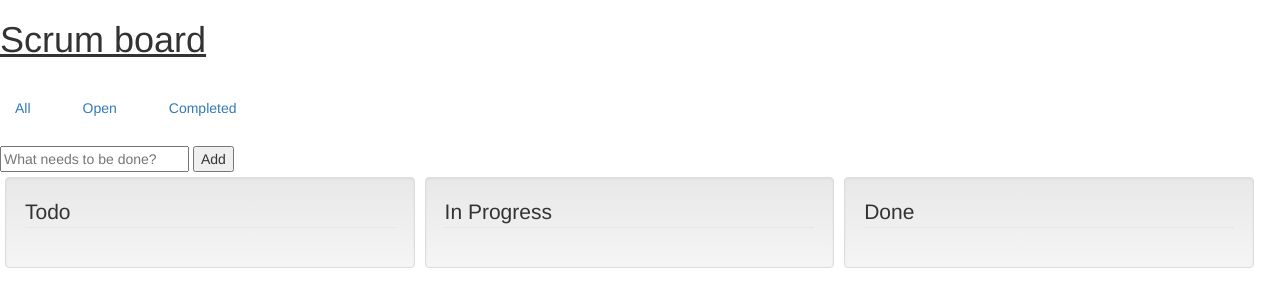
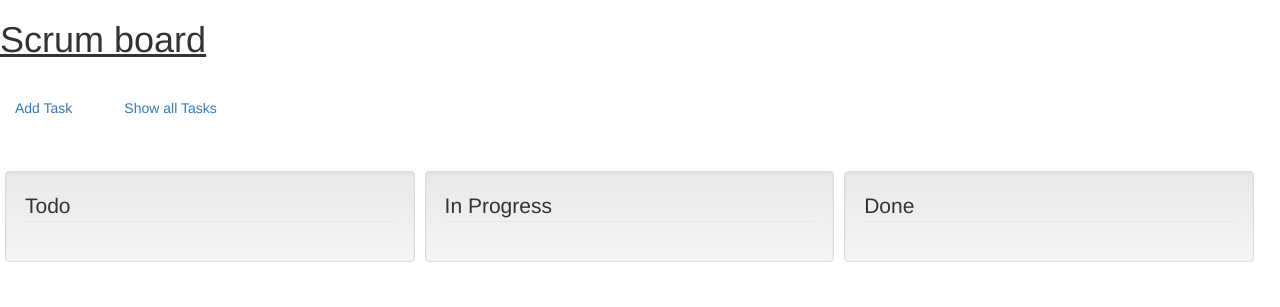
Before and after one commit to mtwords/Scrum-Board, a Node server app: page / in a window 1280 px wide. Shown: the top 307 px of the page. Run offline with Node 20, Linux system fonts and the light colour scheme; some libraries are stand-ins or nearby versions.

Commit message:
added new task functionality

```diff
--- a/public/index.html
+++ b/public/index.html
@@ -24,12 +24,10 @@
 
 <div id="taskapp">
     <ul class="nav nav-pills">
-        <li class="all-pill"><a href="#all">All</a></li>
-        <li class="open-pill"><a href="#open">Open</a></li>
-        <li class="completed-pill"><a href="#completed">Completed</a></li>
+        <li class="add-pill"><a href="#add">Add Task</a></li>
+        <li class="all-pill"><a href="#all">Show all Tasks</a></li>
     </ul>
-    <input id="new-todo" type="text" placeholder="What needs to be done?">
-    <input id="add-item" type="button" value="Add">
+
     <br />
 
     <div id="todo" class="well pull-left">
@@ -70,10 +68,39 @@
 
 <!-- Template for adding a new Task / Card -->
 <script type="text/template" id="item-add-template">
-    <div>
-        <input id="title" type="text" placeholder="Title">
-        <inupt id="description" type="text" placeholder="Description">
-    </div>
+    <form class="form-horizontal" role="form">
+        <div class="form-groupe">
+            <label for="title">Title</label>
+            <input id="title" class="form-control" type="text" placeholder="Title..." />
+        </div>
+        <div class="form-groupe">
+            <label for="description">Description</label>
+            <input id="description" class="form-control" type="text" placeholder="Description..." />
+        </div>
+        <div class="form-groupe">
+            <label for="estimate">Estimate</label>
+            <select id="estimate" class="form-control" width="50px">
+                <option>1</option>
+                <option>2</option>
+                <option>3</option>
+                <option>5</option>
+                <option>8</option>
+            </select>
+        </div>
+        <div class="form-groupe">
+            <label for="responsible">Responsible</label>
+            <input id="responsible" class="form-control" type="text" placeholder="Responsible person..." />
+        </div>
+        <div class="form-groupe">
+            <label for="state">State</label>
+            <select id="state" class="form-control">
+                <option>todo</option>
+                <option>progress</option>
+                <option>done</option>
+            </select>
+        </div>
+        <button type="submit" id="save-task" class="btn btn-default">Save</button>
+    </form>
 </script>
 
 <script src="js/underscore.js"></script>
--- a/public/task.js
+++ b/public/task.js
@@ -1,8 +1,11 @@
 $(function () {
+    'use strict';
 
+    // --------------------- models ---------------------
 
-// Model
-
+    /**
+     * Main task model
+     */
     var Task = Backbone.Model.extend({
         defaults: {
             title: '',
@@ -16,9 +19,11 @@ $(function () {
         toggle: function () {
           this.save({done: !this.get('done')});
         }
-
     });
 
+    /**
+     * Collection of Task models
+     */
     var TasksCollection = Backbone.Collection.extend({
         model: Task,
         url: '/tasks',
@@ -43,13 +48,12 @@ $(function () {
         }
     });
 
-
-
-
+    // --------------------- views ---------------------
+    /**
+     * View of a single Task
+     */
     var TaskView = Backbone.View.extend({
-
         tagName: 'li',
-
         template: _.template($('#item-template').html()),
 
         events: {
@@ -91,15 +95,54 @@ $(function () {
         }
     });
 
-  // Router
+    /**
+     * View of the Task form. Used for creating new Tasks.
+     */
+    var TaskFormView = Backbone.View.extend({
+        //tagName: 'div',
+        //className: 'modal',
+        template: _.template($('#item-add-template').html()),
 
+        events: {
+            'click #save-task': 'saveTask',
+        },
+
+        render: function() {
+            this.$el.html(this.template(this.model.toJSON()));
+
+            this.$('#title').val(this.model.get('title'));
+            this.$('#description').val(this.model.get('description'));
+            this.$('#estimate').val(this.model.get('estimate'));
+            this.$('#responsible').val(this.model.get('responsible'));
+            this.$('#state').val(this.model.get('state'));
+
+            return this;
+        },
+
+        saveTask: function() {
+            this.model.set('title', this.$('#title').val());
+            this.model.set('description', this.$('#description').val());
+            this.model.set('estimate', this.$('#estimate').val());
+            this.model.set('responsible', this.$('#responsible').val());
+            this.model.set('state', this.$('#state').val());
+
+            //this.model.save(this.model.toJSON());
+            //taskList.addItem(this.model);
+            taskList.createItem(this.model);
+            Backbone.history.navigate("/", {trigger: true});
+            $('#modal').empty();
+        }
+    });
+
+    // --------------------- routers ---------------------
+    /**
+     * Main task router
+     */
     var TaskRouter = Backbone.Router.extend({
-
         routes: {
             '' : 'showAllTasks',
+            'add': 'addTask',
             'all': 'showAllTasks',
-      'open': 'showOpenTasks',
-      'completed' : 'showCompletedTasks'
         },
 
         setApp: function(app) {
@@ -114,21 +157,16 @@ $(function () {
             console.log('showing all Tasks');
             this.app.showAll();
         },
-    showOpenTasks: function() {
-      console.log('showing open Tasks');
-      this.app.showOpen();
-    },
-    showCompletedTasks: function() {
-      console.log('showing completed Tasks');
-      this.app.showCompleted();
+        addTask: function() {
+            console.log('showing form for creating a new Task');
+            this.app.showNewTaskForm();
         }
-
     });
 
 
+    // --------------------- application ---------------------
     var TaskList = Backbone.View.extend({
         el: $('#taskapp'),
-
 
         events: {
             'click #add-item': 'createItem',
@@ -149,7 +187,6 @@ $(function () {
             this.listenTo(this.tasks, 'reload', this.reload);
 
             this.tasks.fetch({reset: true});
-
         },
 
         addItem: function (item) {
@@ -177,38 +214,31 @@ $(function () {
             if (e.keyCode != 13) return;
             this.createItem();
         },
-    createItem: function () {
+        createItem: function (item) {
+            this.tasks.create(item.toJSON());
+            /*
             if (!this.input.val()) return;
             this.tasks.create({ title: this.input.val() });
             this.input.val('');
+            */
         },
 
-    showOpen: function() {
-      console.log('get open Items');
-      this.tasks.open();
-      console.log('nr. of items:' + this.tasks.length);
-    },
-    showCompleted: function() {
-      console.log('get completed Items');
-      this.tasks.completed();
-      console.log('nr. of items:' + this.tasks.length);
+        showNewTaskForm: function() {
+            var taskFormView = new TaskFormView({model: new Task()});
+            $('#modal').append(taskFormView.render().el);
         },
         showAll: function() {
             console.log('get all Items');
             this.tasks.all();
+            //this.addAll();
             console.log('nr. of items:' + this.tasks.length);
         }
 
     });
 
-
-
-
-
+    // --------------------- initialisation tasks ---------------------
     var taskList = new TaskList();
     var router = new TaskRouter();
     router.setApp(taskList);
     Backbone.history.start();
-
-
 });
--- a/public/tasks.css
+++ b/public/tasks.css
@@ -6,6 +6,12 @@ body {
 
 h1 {
     text-decoration: underline;
+}
+
+#modal {
+    /*position: absolute;*/
+    width: 500px;
+    margin: auto;
 }
 
 #taskapp {
@@ -17,6 +23,7 @@ h1 {
 #taskapp div {
     width: 32%;
     margin: 5px;
+    height: 100%;
 }
 
 #taskapp ul {
```
Lines whose indentation alone changed are shown as unchanged.
